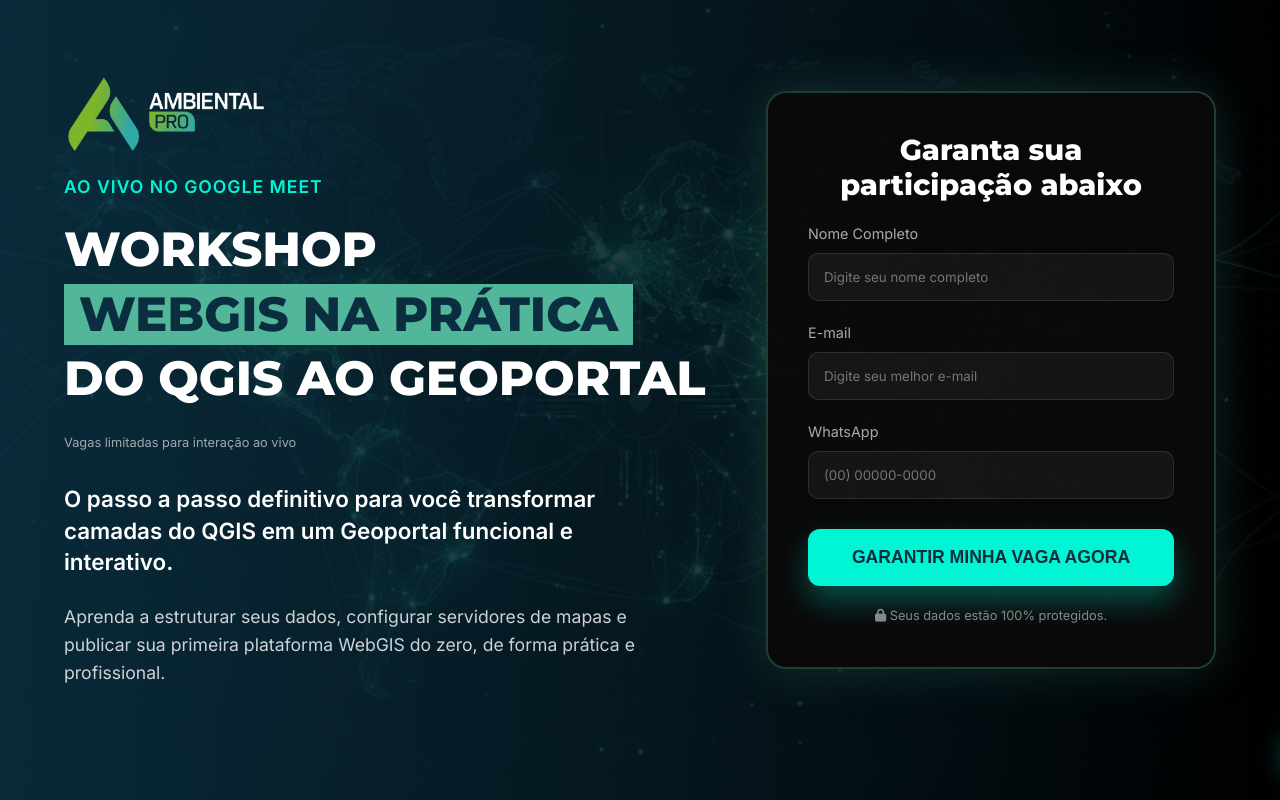
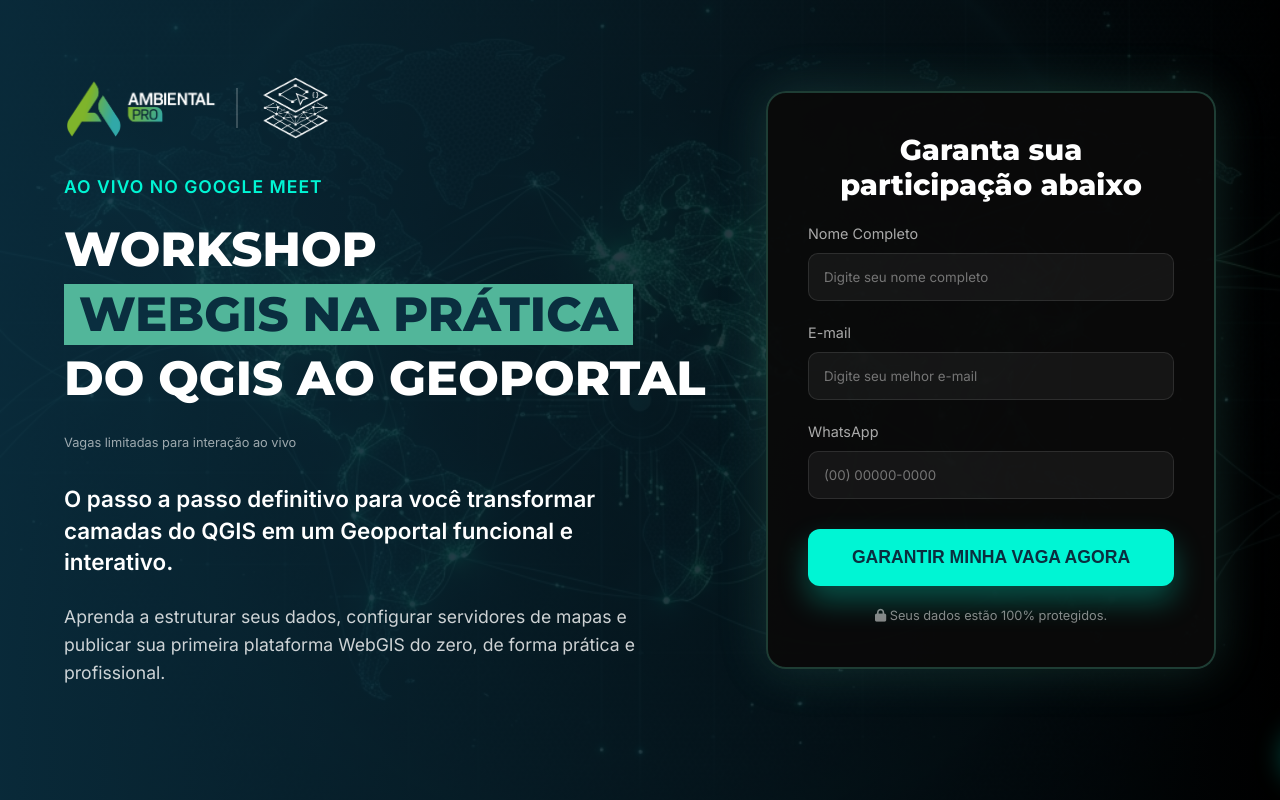
Before and after one commit to henriquegsantos149/workshop-webgis, a website built with Vite: page index.html in a window 1280 px wide. Shown: the top 800 px of the page. Built offline with nearby package versions, Linux system fonts and the light colour scheme.

Commit message:
adição da logo do workshop

```diff
--- a/index.html
+++ b/index.html
@@ -26,8 +26,11 @@
         <div class="container">
             <div class="hero-grid">
                 <div class="hero-content">
-                    <img src="logo-ambientalpro.png" alt="Ambiental Pro"
-                        style="height: 80px; margin-bottom: 20px; display: block;">
+                    <div class="hero-logos" style="display: flex; align-items: center; gap: 20px; margin-bottom: 30px;">
+                        <img src="logo-ambientalpro.png" alt="Ambiental Pro" style="height: 60px;">
+                        <div style="width: 2px; height: 40px; background: rgba(255,255,255,0.2);"></div>
+                        <img src="logo-workshop.png" alt="Workshop WebGIS" style="height: 70px;">
+                    </div>
                     <span class="aula-magna">AO VIVO NO GOOGLE MEET</span>
                     <h1>
                         WORKSHOP<br>
```
Also changed, not shown: logo-workshop.png (added).
